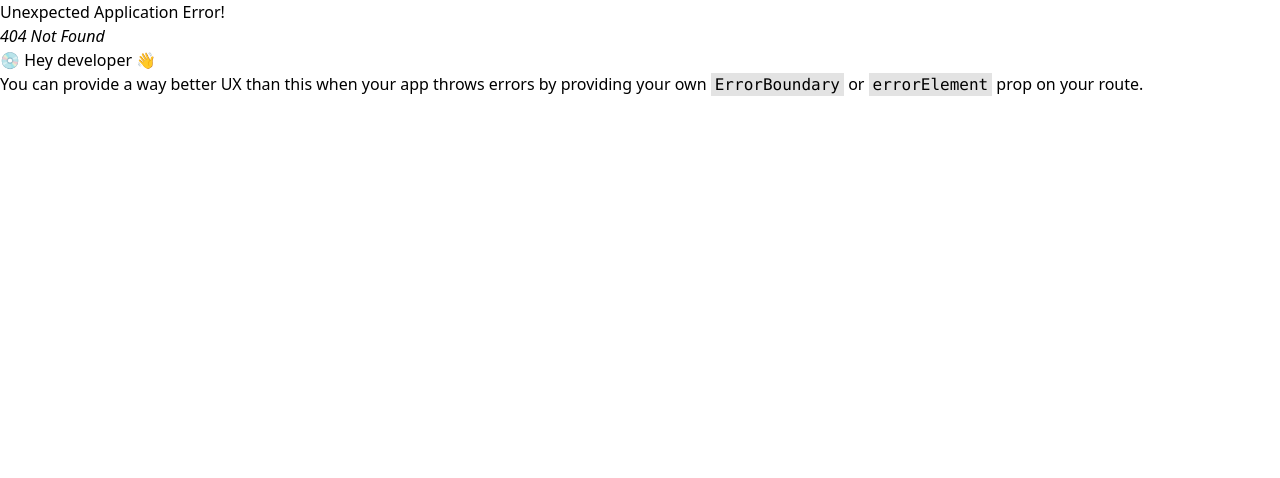
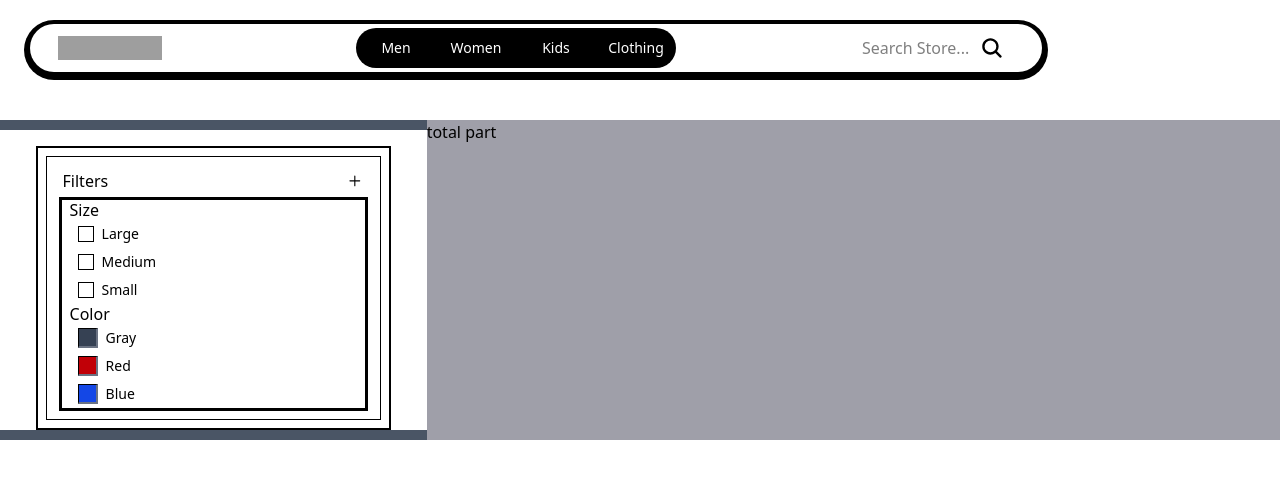
Before and after one commit to mehra91/DownTown-E-commerce, a React (Vite) app: page /Category in a window 1280 px wide. Before the commit this address had no page. Shown: the top 478 px of the page. Built offline with nearby package versions, Linux system fonts and the light colour scheme; grey boxes are pictures that could not be loaded.

Commit message:
create category detail page and routing

```diff
--- a/Router.jsx
+++ b/Router.jsx
@@ -1,6 +1,7 @@
 import { createBrowserRouter } from "react-router-dom";
 import App from "./src/App";
 import DetailsPage from "./src/Pages/DetailsPage";
+import CategoryPage from "./src/Pages/CategoryPage";
 
 const router = createBrowserRouter([
     {
@@ -11,6 +12,10 @@ const router = createBrowserRouter([
     {
         path:"/details",
         element:<DetailsPage />
+    },
+    {
+        path:"/Category",
+        element:<CategoryPage />
     }
 ])
 
--- a/src/Components/CategoryCard.jsx
+++ b/src/Components/CategoryCard.jsx
@@ -1,9 +1,14 @@
 import React from 'react'
+import { useNavigate } from 'react-router-dom';
 
 const CategoryCard = () => {
+  const navigate = useNavigate();
   return (
 
-    <div className='  h-60 w-55 flex items-center justify-center rounded overflow-hidden cursor-pointer group  relative ' >
+    <div  onClick={()=>{
+      navigate("/Category");
+    }}
+     className='  h-60 w-55 flex items-center justify-center rounded overflow-hidden cursor-pointer group  relative ' >
         <img src="http://downtown.nop-station.com/images/thumbs/0003269_men_460.webp" alt="" className='h-60 w-55 rounded object-cover' />
          <div className="
     absolute bottom-0 left-0 w-full h-full flex flex-col items-center    text-white
--- /dev/null
+++ b/src/Components/FilterCard.jsx
@@ -0,0 +1,76 @@
+import React, { useState } from 'react'
+import { GoPlus } from "react-icons/go";
+
+const FilterCard = () => {
+    const [plus, setPlus] = useState()
+    return (
+        <div className=' bg-white h-auto w-full border   flex flex-col px-3 py-2   '>
+            <div className='h-8 w-full   flex items-center justify-center  '>
+                <div className='  h-8 w-full text-base  font-medium flex items-center justify-start px-1'>
+                    Filters
+                </div>
+                <div className=' h-8 w-full flex items-center justify-end px-1 cursor-pointer '>
+                    <GoPlus className='text-lg font-black ' />
+                </div>
+            </div>
+           <div className='border-3'>
+                 <div className=' h-full w-full font-medium capitalize px-2 '>
+                size
+                <div className='h-auto  flex items-center justify-start gap-x-2 px-2 py-1 '>
+                    <div className='border h-4 w-4 cursor-pointer '>
+
+                    </div>
+                    <h4 className='text-sm font-normal cursor-pointer'>
+                        Large
+                    </h4>
+                </div>
+                <div className='h-auto  flex items-center justify-start gap-x-2 px-2 py-1 '>
+                    <div className='border h-4 w-4 cursor-pointer '>
+
+                    </div>
+                    <h4 className='text-sm font-normal cursor-pointer'>
+                       Medium
+                    </h4>
+                </div>
+                <div className='h-auto  flex items-center justify-start gap-x-2 px-2 py-1 '>
+                    <div className='border h-4 w-4 cursor-pointer '>
+
+                    </div>
+                    <h4 className='text-sm font-normal cursor-pointer'>
+                       Small
+                    </h4>
+                </div>
+            </div>
+             <div className='  h-full w-full font-medium capitalize px-2'>
+                color
+                <div className='h-auto  flex items-center justify-start gap-x-2 px-2 py-1 '>
+                    <div className='border border-b-2 border-r-gray-500 border-r-2 border-b-gray-500  h-5 w-5 cursor-pointer bg-gray-700 '>
+
+                    </div>
+                    <h4 className='text-sm font-normal cursor-pointer'>
+                        gray
+                    </h4>
+                </div>
+                <div className='h-auto  flex items-center justify-start gap-x-2 px-2 py-1 '>
+                    <div className='border border-b-2 border-r-gray-500 border-r-2 border-b-gray-500 h-5 w-5 cursor-pointer bg-red-700 '>
+
+                    </div>
+                    <h4 className='text-sm font-normal cursor-pointer'>
+                       Red
+                    </h4>
+                </div>
+                <div className='h-auto  flex items-center justify-start gap-x-2 px-2 py-1 '>
+                    <div className='border border-b-2 border-r-gray-500 border-r-2  border-b-gray-500  h-5 w-5 cursor-pointer bg-blue-700 '>
+
+                    </div>
+                    <h4 className='text-sm font-normal cursor-pointer'>
+                       Blue
+                    </h4>
+                </div>
+            </div>
+           </div>
+        </div>
+    )
+}
+
+export default FilterCard;
--- /dev/null
+++ b/src/Pages/CategoryPage.jsx
@@ -0,0 +1,29 @@
+import React from 'react'
+import Navbar from '../Components/Navbar'
+import FilterCard from '../Components/FilterCard'
+
+const CategoryPage = () => {
+    return (
+        <>
+
+                <Navbar />
+
+            <div className='h-30 w-auto '>
+
+            </div>
+            <div className='  h-auto  w-full flex items-center bg-gray-600   '>
+                <div className='bg-white h-full flex items-center justify-center   pt-4 w-4/12'>
+                    <div className='h-full   border-2   w-10/12  leading-tight   p-2 '>
+                        <FilterCard/>
+
+                    </div>
+                </div>
+                <div className='bg-zinc-400 h-80 w-8/12'>
+                    total part
+                </div>
+            </div>
+        </>
+    )
+}
+
+export default CategoryPage
```
